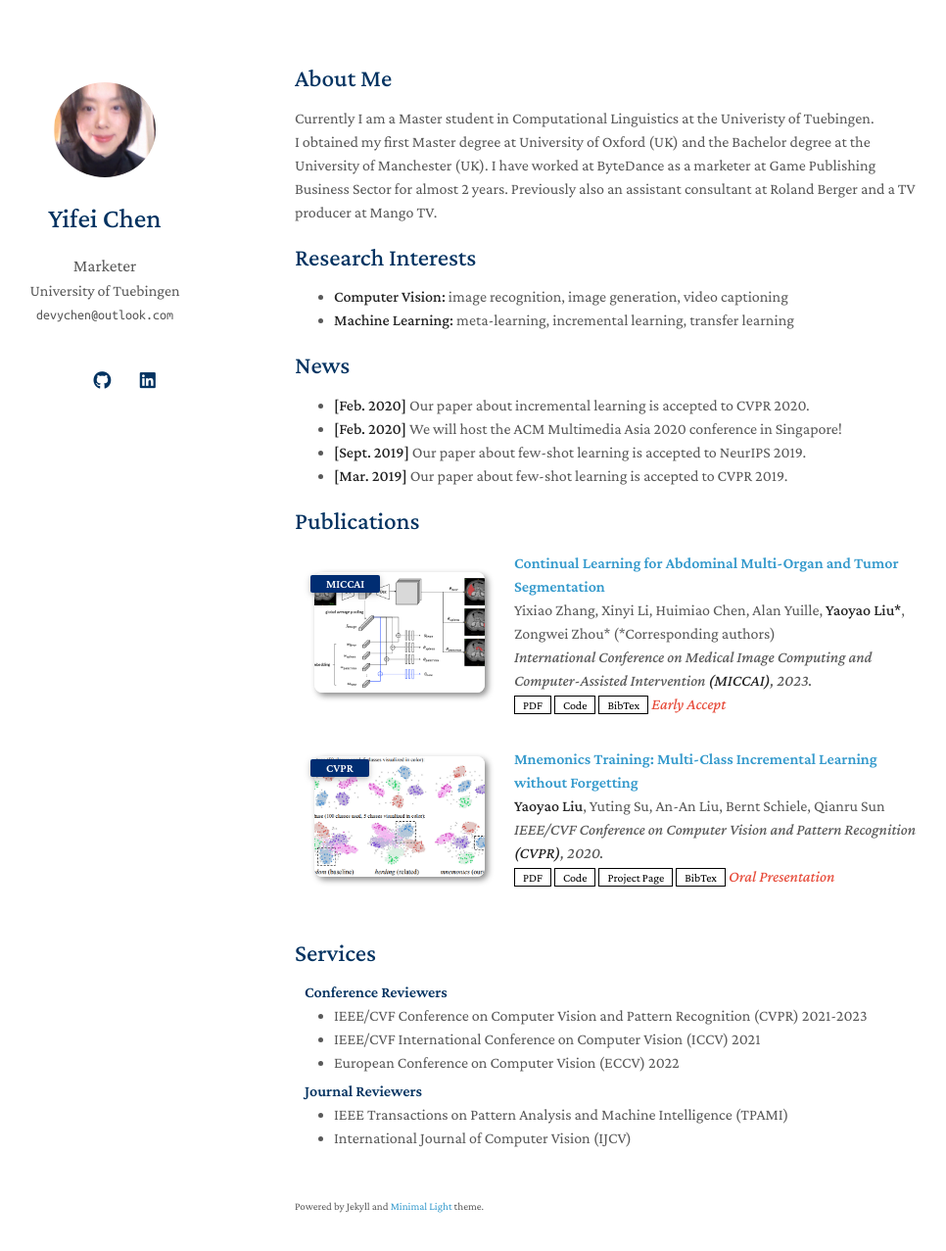
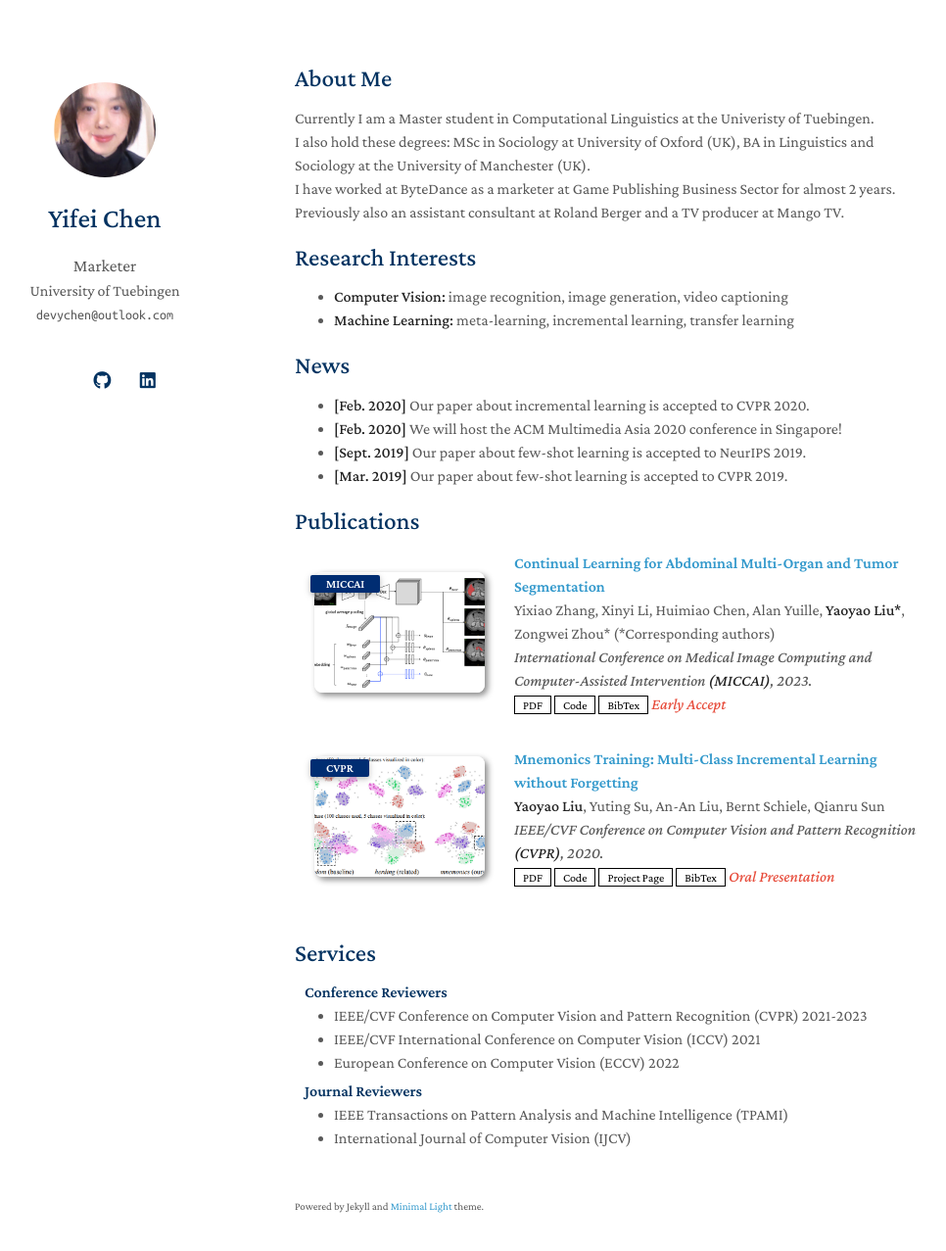
Before and after one commit to devychen/devychen.github.io, a Jekyll site: the page built from index.md, in a window 1280 px wide and 1312 px high. Shown: the top 1277 px of the window at 98% size, without its empty margins (169-1135 px from the left). Built offline with Jekyll 4.4.1, drawn with Linux system fonts in a browser that asks for light colours; a style sheet for code colours, icons or effects is not loaded; our own code applies the rules of GitHub Pages for plain Markdown files.

Commit message:
update contents

```diff
--- a/index.md
+++ b/index.md
@@ -5,7 +5,8 @@ layout: homepage
 ## About Me
 
 Currently I am a Master student in Computational Linguistics at the Univeristy of Tuebingen. <br>
-I obtained my first Master degree at University of Oxford (UK) and the Bachelor degree at the University of Manchester (UK). I have worked at ByteDance as a marketer at Game Publishing Business Sector for almost 2 years. Previously also an assistant consultant at Roland Berger and a TV producer at Mango TV.
+I also hold these degrees: MSc in Sociology at University of Oxford (UK), BA in Linguistics and Sociology at the University of Manchester (UK). <br>
+I have worked at ByteDance as a marketer at Game Publishing Business Sector for almost 2 years. Previously also an assistant consultant at Roland Berger and a TV producer at Mango TV.
 
 ## Research Interests
 
```
Also changed, not shown: README_de.md (deleted).
